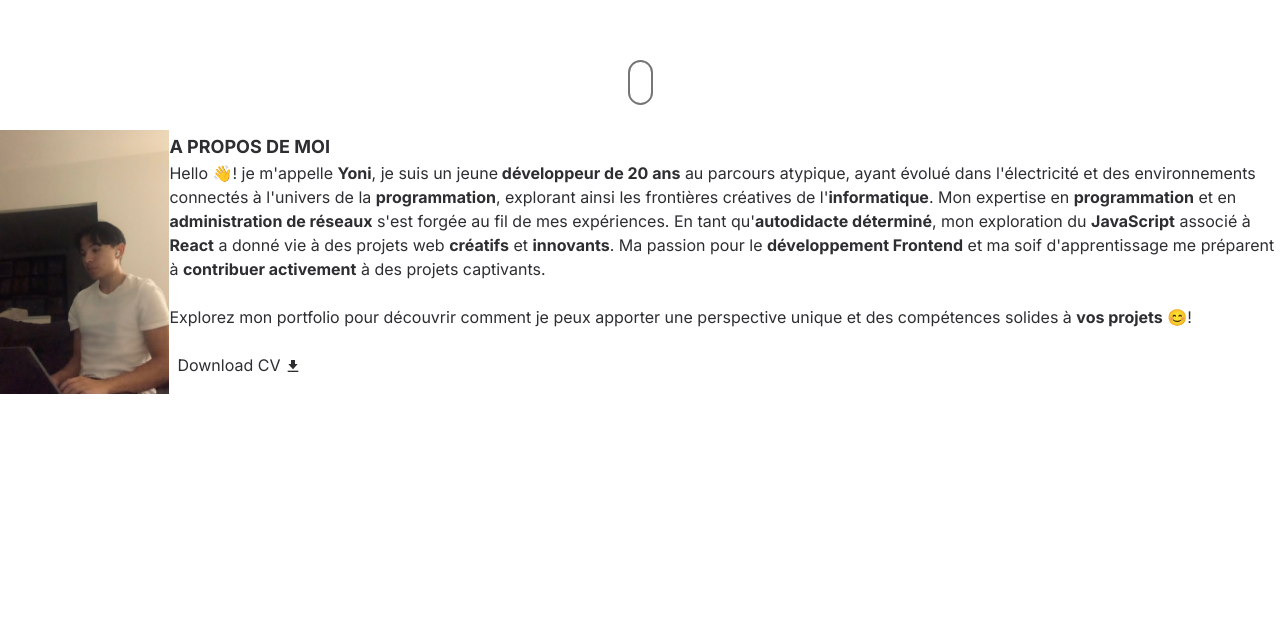
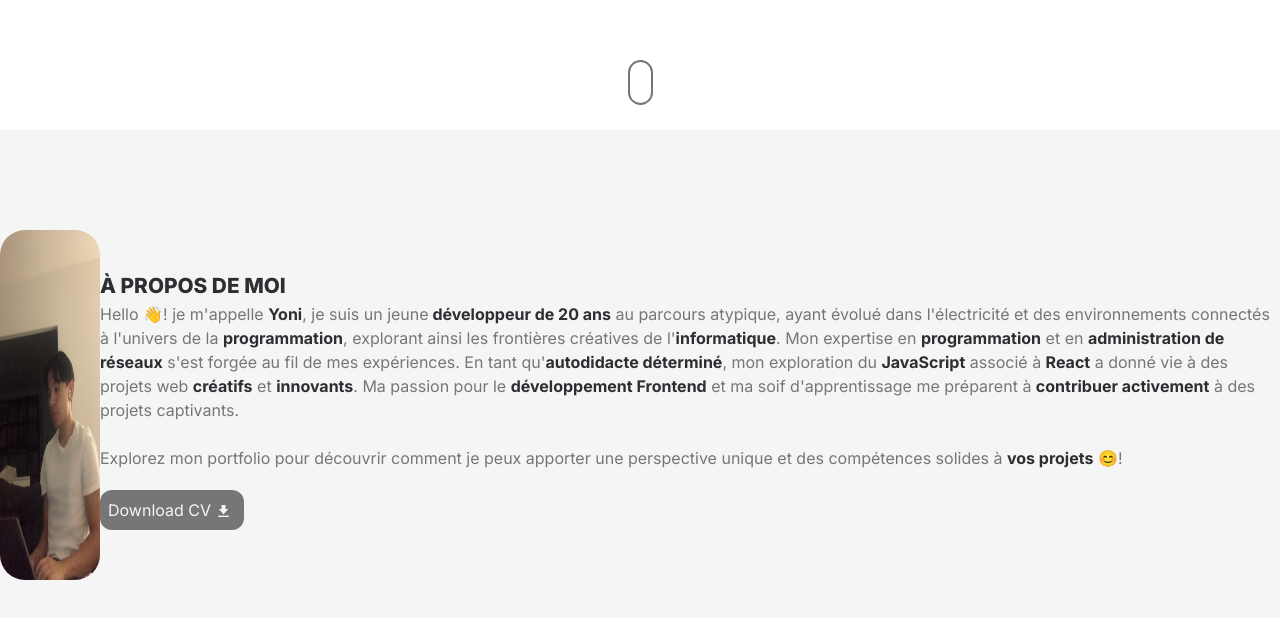
Before and after one commit to Yoni-Deserbaix/Portfolio-V2, a Next.js app: page / in a window 1280 px wide. Shown: the part 810-1428 px from the top of the page. Before the commit the page ends 1204 px from the top, so only its background shows below. Built offline with nearby package versions, Linux system fonts and the light colour scheme.

Commit message:
udpate style

```diff
--- a/src/app/components/About.tsx
+++ b/src/app/components/About.tsx
@@ -1,35 +1,36 @@
 "use client"
 import React from "react";
-// import DownloadCV from "../assets/Yoni Deserbaix CV 2024.pdf";
+// import DownloadCV from "../assets/Yoni_Deserbaix_CV_2024.pdf";
+import Image from "next/image";
 import aboutPhoto from "../assets/about.jpg";
 
 export default function About() {
   return (
-    <div className="about bg-whitesmoke py-100">
+    <div className="about bg-[whitesmoke] px-0 py-[100px]">
       {/* About section */}
       <section className="container mx-auto">
         {/* About content */}
         <div className="flex justify-center items-center">
           {/* About image */}
           <div
-            className="about-img w-250 h-350 transition-transform duration-400 mr-100 rounded-25 hover:scale-102"
+            className="about-img"
             data-aos="fade-up"
             data-aos-duration="500"
           >
-            <img src={aboutPhoto.src} />
+            <Image src={aboutPhoto.src} width={250} height={350} className=" w-[250px] h-[350px] transition-transform duration-[0.4s] mr-[100px] rounded-[25px] hover:scale-[1.02]" alt="about photo"/>
           </div>
           {/* About text */}
           <div>
             <h3
-              className="about-text text-lg font-bold uppercase"
+              className="about-text text-[1.3rem] font-extrabold uppercase"
               data-aos="fade-up"
               data-aos-duration="300"
             >
-              A propos de moi
+              À propos de moi
             </h3>
 
             <p
-              className="text-2d2e32 leading-normal mt-15"
+              className="text-[#767676] leading-normal mt-15"
               data-aos="fade-up"
               data-aos-delay="300"
               data-aos-duration="300"
@@ -52,15 +53,16 @@ export default function About() {
               projets</b> 😊!
             </p>
 
+
             <a
               // href={DownloadCV}
-              className="DownloadCV inline-block text-whitesmoke text-base transition-all duration-200 bg-2d2e32 mr-7 mt-5 mb-2.5 px-2 py-1 rounded-15"
+              className="DownloadCV inline-block text-[whitesmoke] text-base transition-all duration-200 bg-[#767676] mr-7 mt-5 mb-2.5 p-2 rounded-xl"
               data-aos="fade-up"
               data-aos-delay="500"
               data-aos-duration="300"
             >
               Download CV{" "}
-              <i className="bg-transparent text-whitesmoke text-base transform translate-y-0.5 pr-1 bx bxs-download"></i>
+              <i className="text-[whitesmoke] text-base transform translate-y-0.5 pr-1 bx bxs-download"></i>
             </a>
           </div>
         </div>
```
Also changed, not shown: 2 other files (tests, documents, lock files or other folders).
